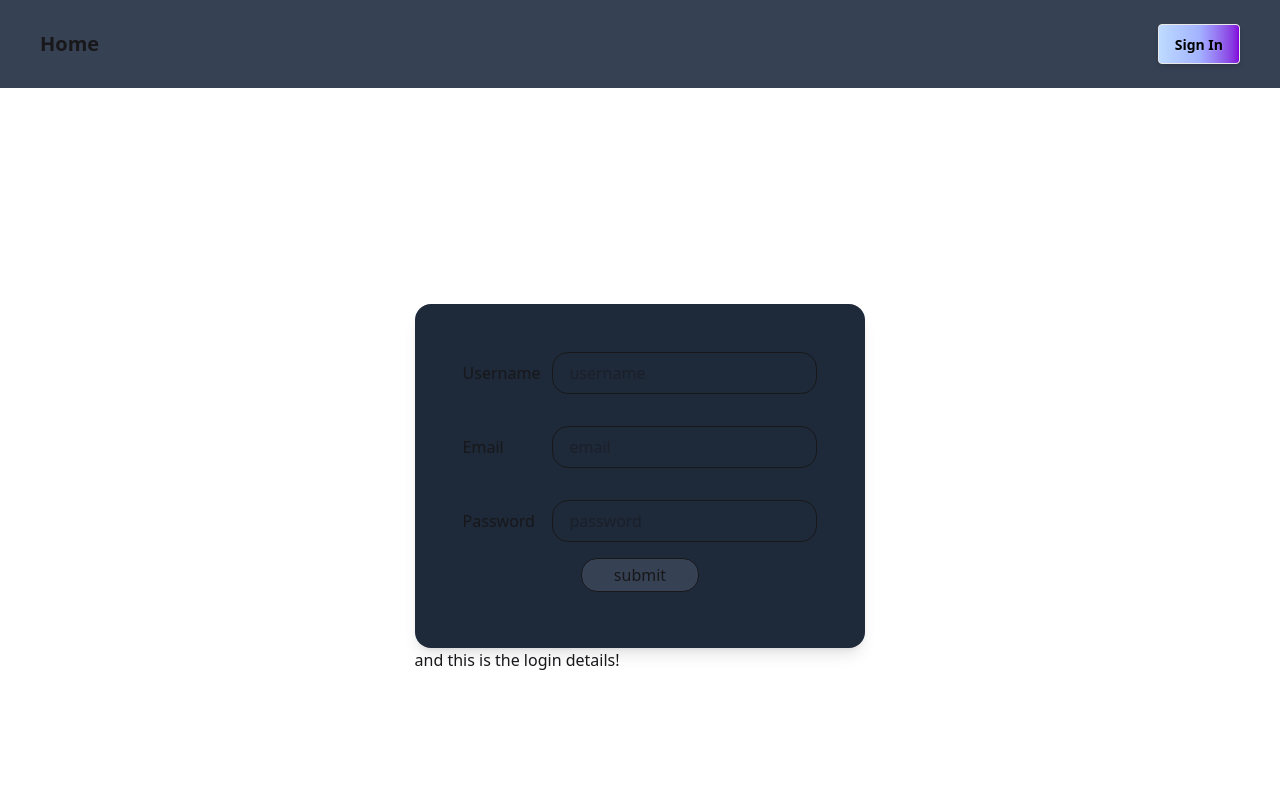
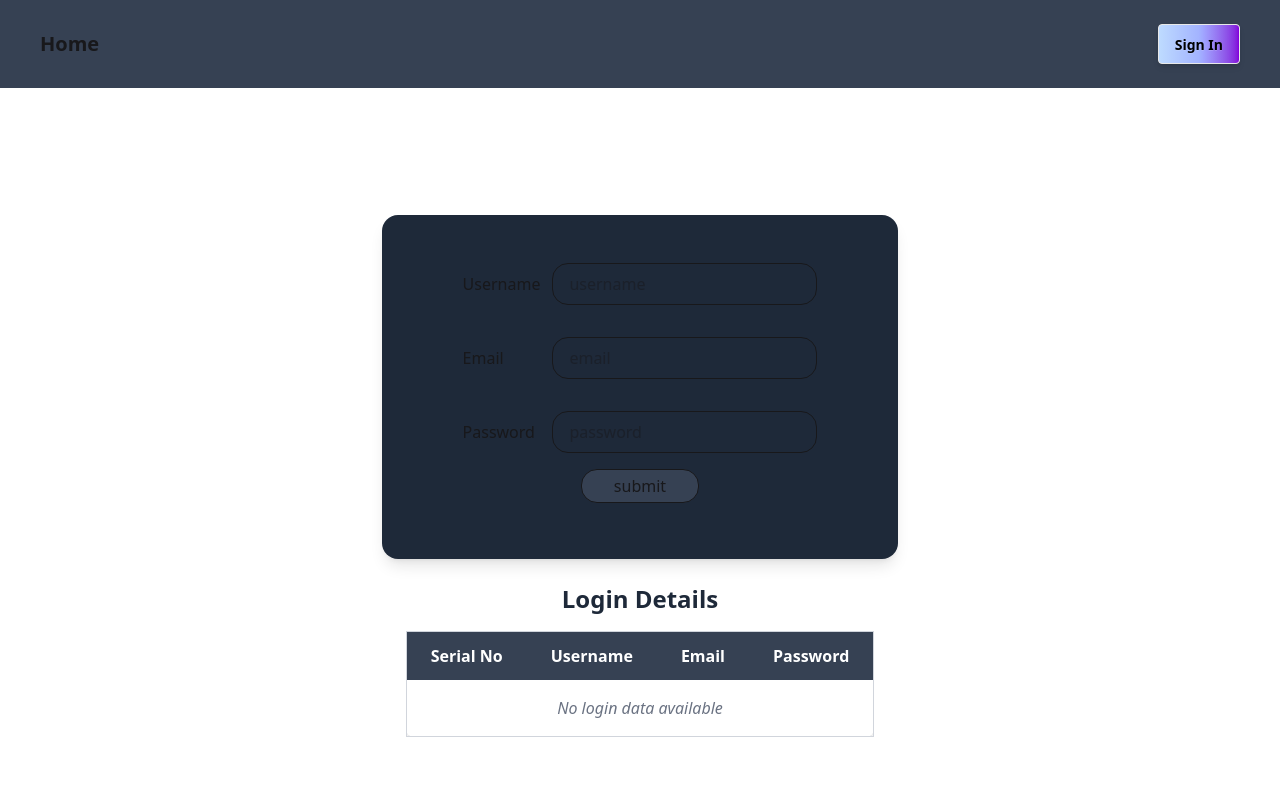
Before and after one commit to sakib404-hub/different-way-of-collecting-data-44-, a React (Vite) app: page /dataCollectione in a window 1280 px wide. Shown: the top 800 px of the page. Built offline with nearby package versions, Linux system fonts and the light colour scheme.

Commit message:
this is how i can show login data

```diff
--- a/src/Component/LoginDetails/LoginDetails.jsx
+++ b/src/Component/LoginDetails/LoginDetails.jsx
@@ -1,9 +1,47 @@
 import React from 'react';
 
-const LoginDetails = () => {
+const LoginDetails = ({ logins }) => {
     return (
-        <div>
-            and this is the login details!
+        <div className='p-6 text-black'>
+            <h2 className='text-2xl font-semibold text-center mb-4 text-gray-800'>Login Details</h2>
+
+            <div className='overflow-x-auto'>
+                <table className='min-w-full border border-gray-300 rounded-lg shadow-md'>
+                    <thead className='bg-gray-700 text-white'>
+                        <tr>
+                            <th className='px-6 py-3 text-left'>Serial No</th>
+                            <th className='px-6 py-3 text-left'>Username</th>
+                            <th className='px-6 py-3 text-left'>Email</th>
+                            <th className='px-6 py-3 text-left'>Password</th>
+                        </tr>
+                    </thead>
+                    <tbody>
+                        {logins.length === 0 ? (
+                            <tr>
+                                <td
+                                    colSpan='4'
+                                    className='text-center py-4 text-gray-500 italic'
+                                >
+                                    No login data available
+                                </td>
+                            </tr>
+                        ) : (
+                            logins.map((login, index) => (
+                                <tr
+                                    key={index}
+                                    className={`hover:bg-gray-100 ${index % 2 === 0 ? 'bg-white' : 'bg-gray-50'
+                                        }`}
+                                >
+                                    <td className='px-6 py-2 border-t'>{index + 1}</td>
+                                    <td className='px-6 py-2 border-t'>{login.name}</td>
+                                    <td className='px-6 py-2 border-t'>{login.email}</td>
+                                    <td className='px-6 py-2 border-t'>{login.password}</td>
+                                </tr>
+                            ))
+                        )}
+                    </tbody>
+                </table>
+            </div>
         </div>
     );
 };
--- a/src/Component/LoginManagement/LoginManagement.jsx
+++ b/src/Component/LoginManagement/LoginManagement.jsx
@@ -13,7 +13,7 @@ const LoginManagement = () => {
     return (
         <div>
             <LoginForms handleLoginForm={handleLoginForm}></LoginForms>
-            <LoginDetails></LoginDetails>
+            <LoginDetails logins={logins}></LoginDetails>
         </div>
     );
 };
```
